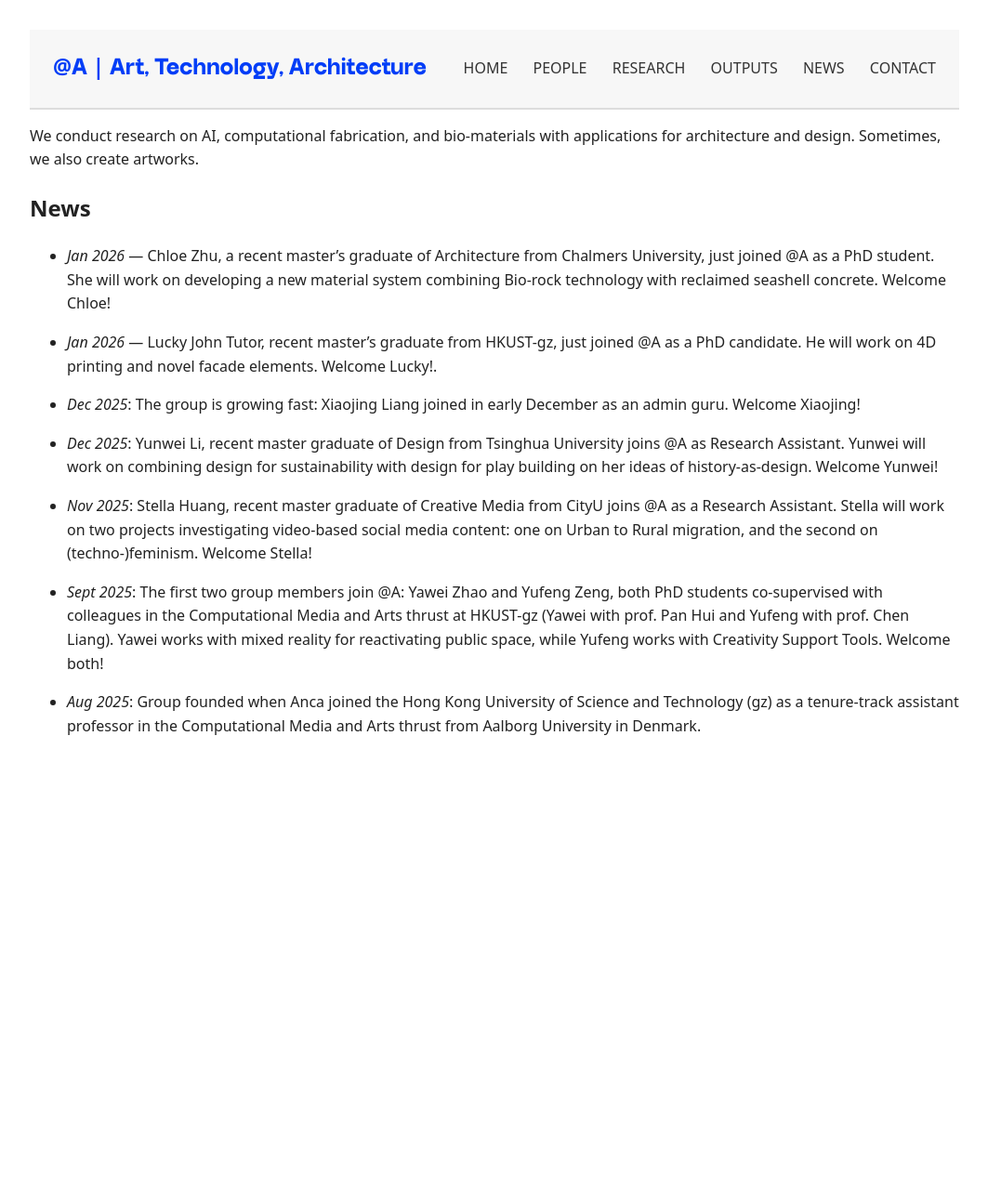
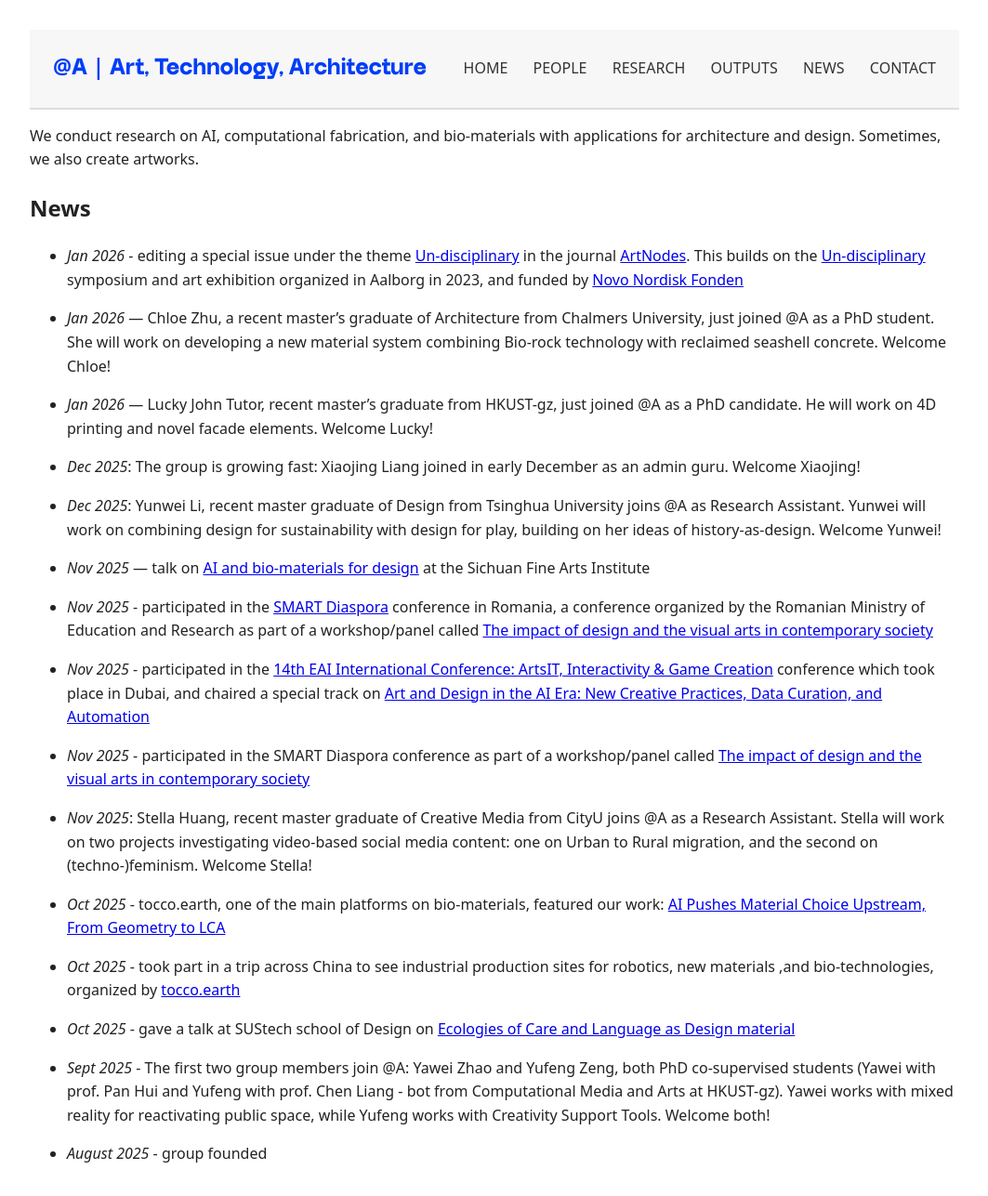
Before and after one commit to anqua/at-a, a Jekyll site: the page built from index.md, in a window 1280 px wide. Shown: the whole page at 93% size, without its empty margins (108-1171 px from the left). Built offline with Jekyll 4.4.1, drawn with Linux system fonts in a browser that asks for light colours; some web fonts are replaced; before the commit the page ends 900 px from its top, so only the background shows below that.

Commit message:
Update index.md

```diff
--- a/index.md
+++ b/index.md
@@ -8,16 +8,32 @@ Sometimes, we also create artworks.
 
 ## News
 
+- *Jan 2026* - editing a special issue under the theme <a href="https://raco.cat/index.php/Artnodes/about/call-for-papers-no-disciplinari" target="_blank" rel="noopener">Un-disciplinary</a> in the journal <a href="https://raco.cat/index.php/Artnodes/about/" target="_blank" rel="noopener">ArtNodes</a>. This builds on the <a href="https://www.youtube.com/watch?v=m4Iat5GsrV0" target="_blank" rel="noopener">Un-disciplinary</a> symposium and art exhibition organized in Aalborg in 2023, and funded by <a href="https://novonordiskfonden.dk/en/" target="_blank" rel="noopener">Novo Nordisk Fonden</a>
+
 - *Jan 2026* — Chloe Zhu, a recent master's graduate of Architecture from Chalmers University, just joined @A as a PhD student. She will work on developing a new material system combining Bio-rock technology with reclaimed seashell concrete. Welcome Chloe!
 
-- *Jan 2026* — Lucky John Tutor, recent master's graduate from HKUST-gz, just joined @A as a PhD candidate. He will work on 4D printing and novel facade elements. Welcome Lucky!.
+- *Jan 2026* — Lucky John Tutor, recent master's graduate from HKUST-gz, just joined @A as a PhD candidate. He will work on 4D printing and novel facade elements. Welcome Lucky!
 
 - *Dec 2025*: The group is growing fast: Xiaojing Liang joined in early December as an admin guru. Welcome Xiaojing!
 
-- *Dec 2025*: Yunwei Li, recent master graduate of Design from Tsinghua University joins @A as Research Assistant. Yunwei will work on combining design for sustainability with design for play building on her ideas of history-as-design. Welcome Yunwei!
+- *Dec 2025*: Yunwei Li, recent master graduate of Design from Tsinghua University joins @A as Research Assistant. Yunwei will work on combining design for sustainability with design for play, building on her ideas of history-as-design. Welcome Yunwei!
+
+- *Nov 2025* — talk on <a href="https://mp.weixin.qq.com/s/cJqItKSQhdcrjMCkMWmffA" target="_blank" rel="noopener">AI and bio-materials for design</a> at the Sichuan Fine Arts Institute
+
+- *Nov 2025* - participated in the <a href="https://diaspora-stiintifica.ro/" target="_blank" rel="noopener">SMART Diaspora</a> conference in Romania, a conference organized by the Romanian Ministry of Education and Research as part of a workshop/panel called <a href="https://www.linkedin.com/feed/update/urn:li:activity:7396896105701085184/" target="_blank" rel="noopener"> The impact of design and the visual arts in contemporary society</a>
+
+- *Nov 2025* - participated in the <a href="https://artsit.eai-conferences.org/2025/" target="_blank" rel="noopener">14th EAI International Conference: ArtsIT, Interactivity & Game Creation</a> conference which took place in Dubai, and chaired a special track on  <a href="https://artsit.eai-conferences.org/2025/call-for-special-track-papers-on-art-and-design-in-the-ai-era/" target="_blank" rel="noopener">Art and Design in the AI Era: New Creative Practices, Data Curation, and Automation</a>
+
+- *Nov 2025* - participated in the SMART Diaspora conference as part of a workshop/panel called <a href="https://www.linkedin.com/feed/update/urn:li:activity:7396896105701085184/" target="_blank" rel="noopener">The impact of design and the visual arts in contemporary society</a>
 
 - *Nov 2025*: Stella Huang, recent master graduate of Creative Media from CityU joins @A as a Research Assistant. Stella will work on two projects investigating video-based social media content: one on Urban to Rural migration, and the second on (techno-)feminism. Welcome Stella!
 
-- *Sept 2025*: The first two group members join @A: Yawei Zhao and Yufeng Zeng, both PhD students co-supervised with colleagues in the Computational Media and Arts thrust at HKUST-gz (Yawei with prof. Pan Hui and Yufeng with prof. Chen Liang). Yawei works with mixed reality for reactivating public space, while Yufeng works with Creativity Support Tools. Welcome both!
+- *Oct 2025* - tocco.earth, one of the main platforms on bio-materials, featured our work: <a href="[https://tocco.earth/](https://tocco.earth/article/ai-pushes-material-choice-upstream-from-geometry-to-lca)" target="_blank" rel="noopener">AI Pushes Material Choice Upstream, From Geometry to LCA</a>
 
-- *Aug 2025*: Group founded when Anca joined the Hong Kong University of Science and Technology (gz) as a tenure-track assistant professor in the Computational Media and Arts thrust from Aalborg University in Denmark.
+- *Oct 2025* - took part in a trip across China to see industrial production sites for robotics, new materials ,and bio-technologies, organized by <a href="https://tocco.earth/" target="_blank" rel="noopener">tocco.earth</a>
+
+- *Oct 2025* - gave a talk at SUStech school of Design on <a href="[https://tocco.earth/](https://www.linkedin.com/feed/update/urn:li:activity:7381562066630840320/)" target="_blank" rel="noopener">Ecologies of Care and Language as Design material</a>
+
+- *Sept 2025* - The first two group members join @A: Yawei Zhao and Yufeng Zeng, both PhD co-supervised students (Yawei with prof. Pan Hui and Yufeng with prof. Chen Liang - bot from Computational Media and Arts at HKUST-gz). Yawei works with mixed reality for reactivating public space, while Yufeng works with Creativity Support Tools. Welcome both!
+
+- *August 2025* - group founded
```
